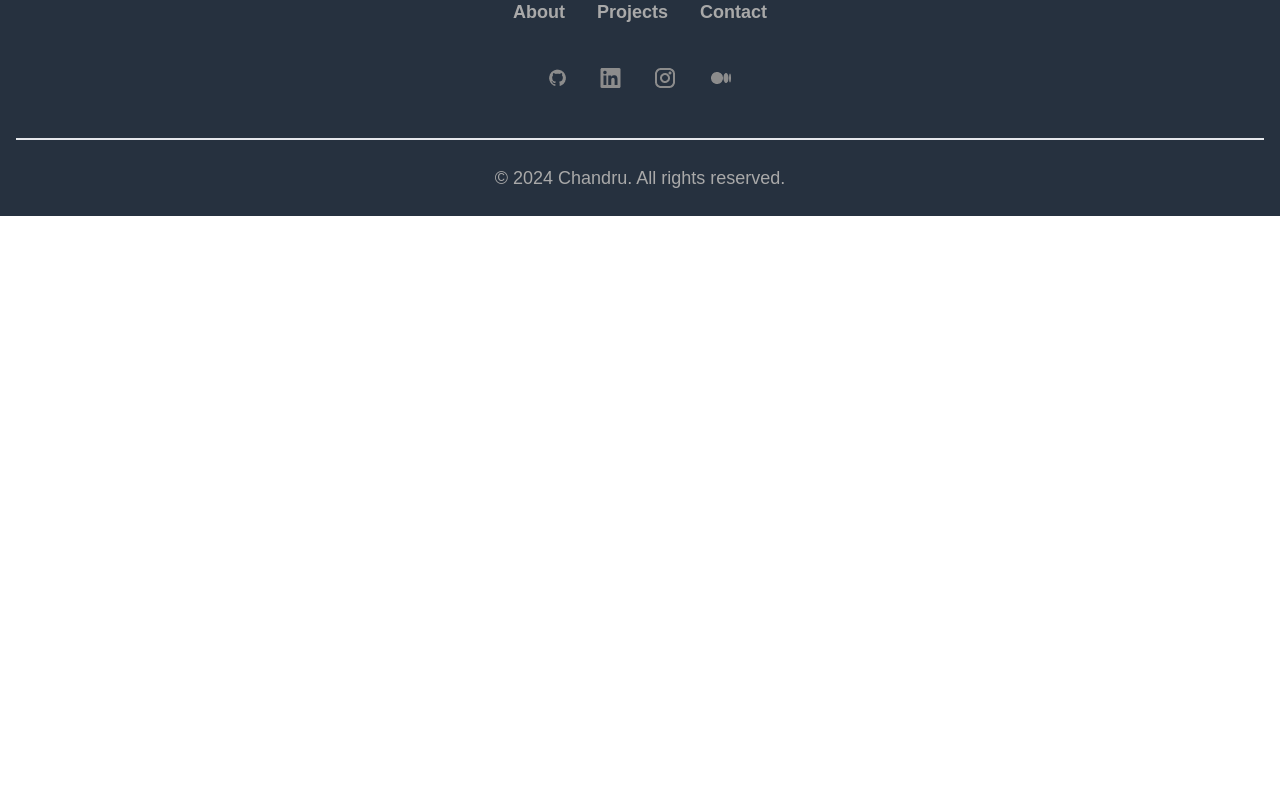
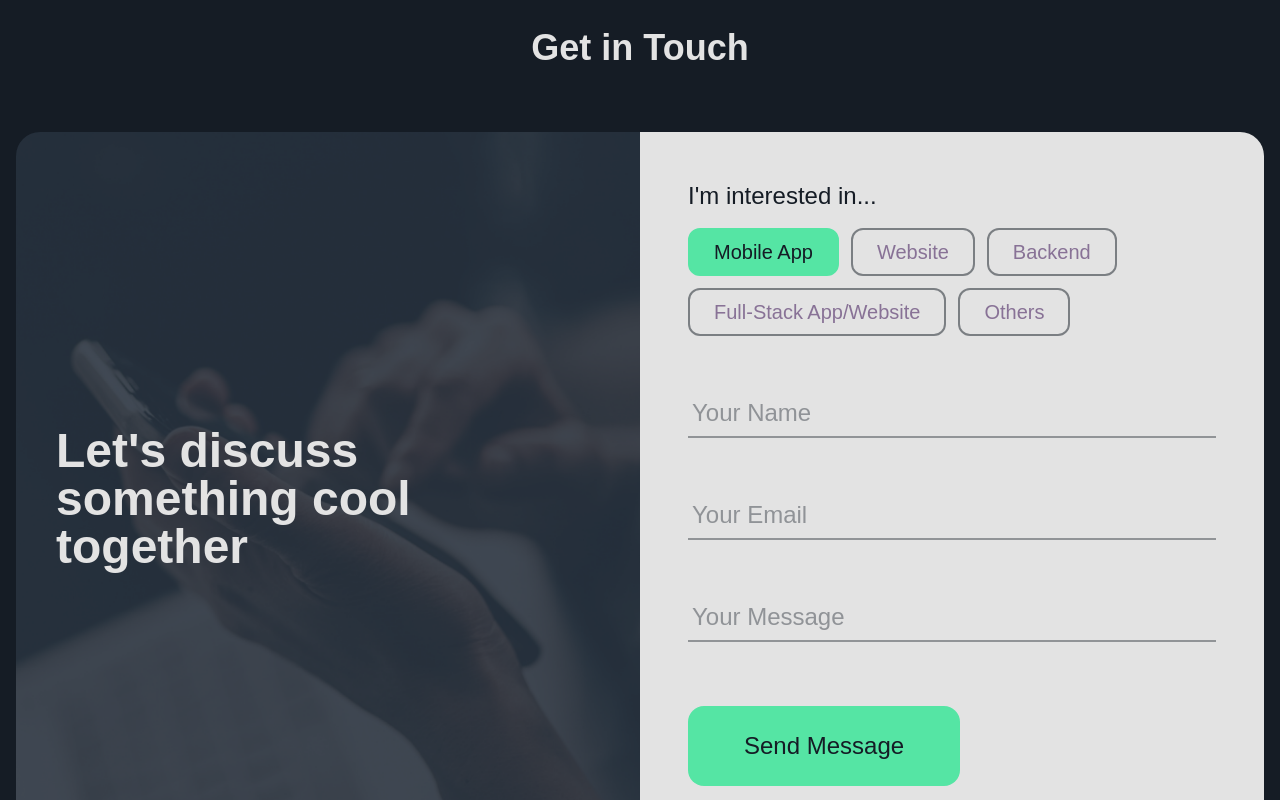
Before and after one commit to chandru19g/ChandruDev, a React (Vite) app: page / in a window 1280 px wide. Shown: the part 1280-2080 px from the top of the page. Before the commit the page ends 1496 px from the top, so only its background shows below. Built offline with nearby package versions, Linux system fonts and the light colour scheme.

Commit message:
Contact Section completed

```diff
--- a/package.json
+++ b/package.json
@@ -10,6 +10,7 @@
     "preview": "vite preview"
   },
   "dependencies": {
+    "aos": "^2.3.4",
     "react": "^18.3.1",
     "react-dom": "^18.3.1",
     "react-router-dom": "^6.26.1"
--- a/src/App.jsx
+++ b/src/App.jsx
@@ -1,4 +1,5 @@
 import AboutMe from "./sections/AboutMe";
+import { ContactUs } from "./sections/ContactUs";
 import Intro from "./sections/Intro";
 
 function App() {
@@ -6,6 +7,7 @@ function App() {
     <div className="bg-primaryColor">
       <Intro />
       <AboutMe />
+      <ContactUs />
     </div>
   );
 }
--- a/src/components/Footer/Footer.jsx
+++ b/src/components/Footer/Footer.jsx
@@ -3,7 +3,7 @@ import { Link } from "react-router-dom";
 import NameLogo from "../UI/NameLogo";
 import Divider from "../UI/Divider";
 
-import { useNavLinks } from "../../data/NavLinksContext";
+import { handleNavClick, useNavLinks } from "../../data/NavLinksContext";
 
 import gitHub from "../../assets/github.png";
 import linkedIn from "../../assets/linkedin.png";
@@ -43,6 +43,10 @@ export default function () {
                 <Link
                   className="text-greyColor hover:text-whiteColor font-semibold text-lg"
                   to={navLink.path}
+                  onClick={(e) => {
+                    e.preventDefault();
+                    handleNavClick(navLink.path);
+                  }}
                 >
                   {navLink.title}
                 </Link>
--- a/src/components/Navbar/NavLinks.jsx
+++ b/src/components/Navbar/NavLinks.jsx
@@ -4,7 +4,7 @@ import { Link } from "react-router-dom";
 const NavLinks = ({ link, onClick }) => (
   <Link to={link.path} onClick={onClick}>
     <p
-      className={`border-whiteColor rounded-lg border-[1px] px-4 py-1 text-whiteColor font-medium uppercase hover:text-primaryColor hover:bg-secondaryColor hover:border-secondaryColor cursor-pointer ease-in-out duration-150 `}
+      className={`border-whiteColor rounded-lg border-[1px] px-4 py-1 text-whiteColor font-medium uppercase hover:text-primaryColor hover:bg-secondaryColor hover:border-secondaryColor cursor-pointer ease-in-out duration-300 delay-150 `}
     >
       {link.title}
     </p>
--- a/src/components/Navbar/Navbar.jsx
+++ b/src/components/Navbar/Navbar.jsx
@@ -1,16 +1,10 @@
 import React from "react";
 import NavLinks from "./NavLinks";
 import NameLogo from "../UI/NameLogo";
-import { useNavLinks } from "../../data/NavLinksContext";
+import { handleNavClick, useNavLinks } from "../../data/NavLinksContext";
 
 export default function Navbar() {
   const navLinks = useNavLinks();
-
-  const handleNavClick = (path) => {
-    document
-      .getElementById(path.substring(1))
-      ?.scrollIntoView({ behavior: "smooth" });
-  };
 
   return (
     <nav className="w-full z-50 top-0">
--- a/src/data/NavLinksContext.jsx
+++ b/src/data/NavLinksContext.jsx
@@ -28,3 +28,9 @@ export const NavLinksProvider = ({ children }) => {
 export const useNavLinks = () => {
   return useContext(NavLinksContext);
 };
+
+export const handleNavClick = (path) => {
+  document
+    .getElementById(path.substring(1))
+    ?.scrollIntoView({ behavior: "smooth" });
+};
--- a/src/sections/AboutMe.jsx
+++ b/src/sections/AboutMe.jsx
@@ -1,10 +1,16 @@
-import React from "react";
-
+import React, { useEffect } from "react";
+import AOS from "aos";
+import "aos/dist/aos.css";
 import profileImage from "../assets/profile.jpeg";
+import Divider from "../components/UI/Divider";
 
 const AboutMe = () => {
+  useEffect(() => {
+    AOS.init({ duration: 1000 });
+  }, []);
+
   return (
-    <section id="about">
+    <section id="about" data-aos="zoom-in-up">
       <div className="max-w-screen-xl mx-auto flex md:flex-row flex-col-reverse items-center justify-center px-4 py-8 text-whiteColor md:py-24">
         <div className="relative inline-block">
           <img
@@ -37,6 +43,7 @@ const AboutMe = () => {
           </div>
         </div>
       </div>
+      <Divider className={`border-secondaryColor mx-0`} />
     </section>
   );
 };
--- /dev/null
+++ b/src/sections/ContactUs.jsx
@@ -0,0 +1,100 @@
+import React, { useEffect, useState } from "react";
+import AOS from "aos";
+import "aos/dist/aos.css";
+
+import contactBg from "../assets/contact-bg.png";
+
+export const ContactUs = () => {
+  const techs = [
+    { name: "Mobile App", slug: "mobileapp" },
+    { name: "Website", slug: "website" },
+    { name: "Backend", slug: "backend" },
+    { name: "Full-Stack App/Website", slug: "fullstack" },
+    { name: "Others", slug: "others" },
+  ];
+
+  const [formData, setFormData] = useState({
+    name: "",
+    email: "",
+    message: "",
+    slugName: "mobileapp",
+  });
+
+  useEffect(() => {
+    AOS.init({ duration: 800 });
+  }, []);
+
+  const handleInputChange = (e) => {
+    const { name, value } = e.target;
+    setFormData({ ...formData, [name]: value });
+  };
+
+  const handleSlugChange = (slug) => {
+    setFormData({ ...formData, slugName: slug });
+  };
+
+  const handleSubmit = (e) => {
+    e.preventDefault();
+    console.log("Form Data", formData);
+  };
+
+  return (
+    <section id="contact" data-aos="zoom-in-up">
+      <div className="max-w-screen-xl mx-auto flex flex-col items-center justify-center md:px-4 py-8 md:py-24 text-whiteColor">
+        <h2 className="text-4xl font-bold text-center">Get in Touch</h2>
+        <div className="flex flex-col-reverse md:flex-row md:my-16 my-12 w-full">
+          <div
+            className="hidden md:flex w-1/2 justify-center items-center p-10 text-5xl font-extrabold rounded-l-3xl"
+            style={{
+              backgroundImage: `url(${contactBg})`,
+              backgroundSize: "cover",
+              backgroundPosition: "center",
+              backgroundRepeat: "no-repeat",
+            }}
+          >
+            Let's discuss something cool together
+          </div>
+          <div className="bg-whiteColor w-full md:w-1/2 md:px-12 py-12 px-6 md:rounded-r-3xl text-primaryColor">
+            <h3 className="text-2xl font-medium mb-4">I'm interested in...</h3>
+            <ul className="flex flex-wrap gap-3 mb-8">
+              {techs.map((tech) => (
+                <li
+                  key={tech.slug}
+                  className={`cursor-pointer px-3 sm:px-6 py-2 text-xl font-medium rounded-xl border-2 ease-in-out duration-300 delay-200 ${
+                    formData.slugName === tech.slug
+                      ? "bg-secondaryColor text-primaryColor border-secondaryColor"
+                      : "text-purpleColor text-opacity-50 border-primaryColor border-opacity-50"
+                  }`}
+                  onClick={() => handleSlugChange(tech.slug)}
+                >
+                  {tech.name}
+                </li>
+              ))}
+            </ul>
+            <form className="flex flex-col gap-16 py-8" onSubmit={handleSubmit}>
+              {["name", "email", "message"].map((field) => (
+                <input
+                  key={field}
+                  type="text"
+                  name={field}
+                  value={formData[field]}
+                  required={true}
+                  onChange={handleInputChange}
+                  placeholder={`Your ${
+                    field.charAt(0).toUpperCase() + field.slice(1).toLowerCase()
+                  }`}
+                  className="border-b-2 border-opacity-40 border-primaryColor bg-transparent outline-none pb-2 placeholder:text-primaryColor placeholder:text-opacity-40 placeholder:text-2xl text-xl pl-1"
+                />
+              ))}
+              <input
+                type="submit"
+                value="Send Message"
+                className="self-start bg-secondaryColor text-primaryColor text-2xl font-medium py-6 px-14 rounded-2xl hover:cursor-pointer hover:bg-opacity-75"
+              />
+            </form>
+          </div>
+        </div>
+      </div>
+    </section>
+  );
+};
--- a/src/sections/Intro.jsx
+++ b/src/sections/Intro.jsx
@@ -1,6 +1,7 @@
 import React from "react";
 import { Link } from "react-router-dom";
 import Divider from "../components/UI/Divider";
+import { handleNavClick } from "../data/NavLinksContext";
 
 const Intro = () => {
   return (
@@ -18,7 +19,11 @@ const Intro = () => {
         </div>
         <Link
           className="bg-secondaryColor px-3 py-1 rounded-lg text-primaryColor my-10 text-xl font-medium"
-          to="#contact"
+          to={"#contact"}
+          onClick={(e) => {
+            e.preventDefault();
+            handleNavClick("#contact");
+          }}
         >
           Get in touch
         </Link>
--- a/tailwind.config.js
+++ b/tailwind.config.js
@@ -9,6 +9,7 @@ export default {
         whiteColor: "#E3E3E3",
         greyColor: "#A9A9A9",
         blueGreyColor: "#26313F",
+        purpleColor: "#2E0249",
       },
       fontFamily: {
         satoshi: ["Satoshi", "sans-serif"], // Set your custom font as the default sans font
```
Also changed, not shown: src/assets/contact-bg.png (added), 1 other file (tests, documents, lock files or other folders).
